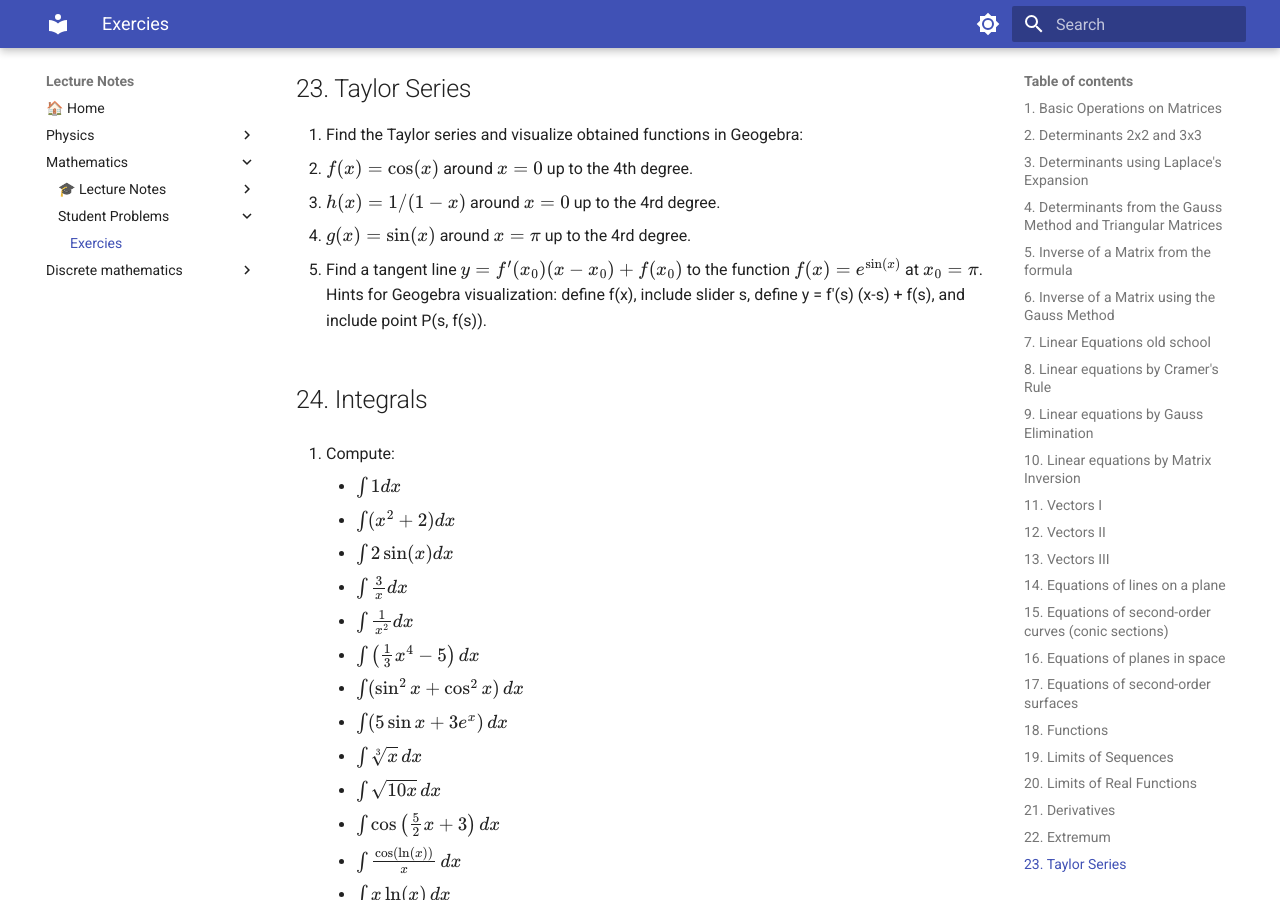
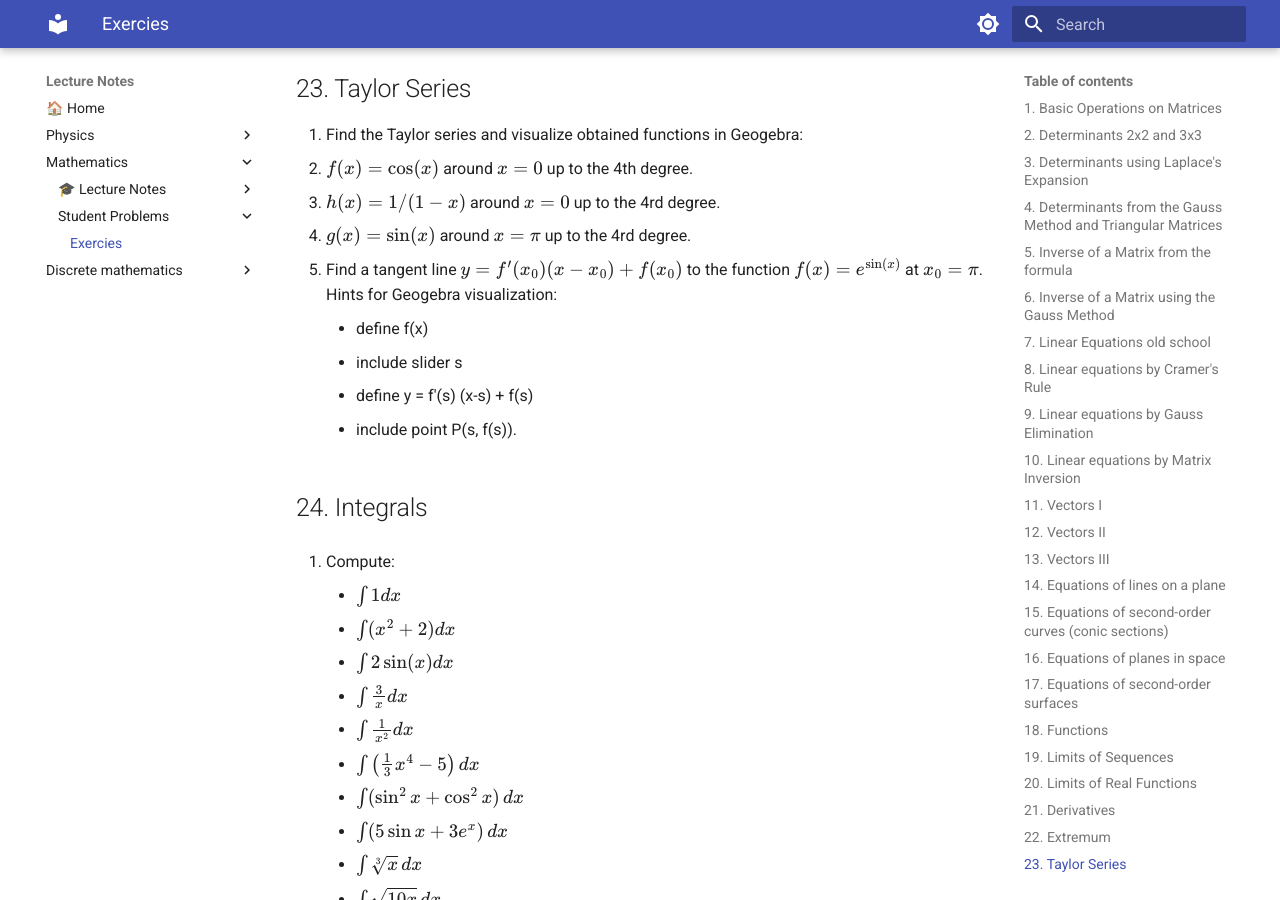
Before and after one commit to yusuf21sami/Mathematics_Physics_Lectures, an MkDocs documentation site: the page built from docs/Mathematics/Exercises.md, in a window 1280 px wide and 900 px high, scrolled down 10828 px. Built offline with MkDocs 1.6.1 and Material for MkDocs 9.7.7, drawn with Linux system fonts in a browser that asks for light colours; nearby versions of some CDN libraries.

Commit message:
refactor: improve clarity of tangent line exercise in Exercises.md

```diff
--- a/docs/Mathematics/Exercises.md
+++ b/docs/Mathematics/Exercises.md
@@ -513,7 +513,12 @@ and visualize functions in a single Geogebra notebook.
    - $h(x) = 1/(1-x)$ around $x = 0$ up to the 4rd degree.
    - $g(x) = \sin(x)$ around $x = \pi$ up to the 4rd degree.
 
-2. Find a tangent line $y = f'(x_0) (x-x_0) + f(x_0)$ to the function $f(x) = e^{\sin(x)}$ at $x_0 = \pi$. Hints for Geogebra visualization: define f(x), include slider s, define y = f'(s) (x-s) + f(s), and include point P(s, f(s)).
+2. Find a tangent line $y = f'(x_0) (x-x_0) + f(x_0)$ to the function $f(x) = e^{\sin(x)}$ at $x_0 = \pi$.
+Hints for Geogebra visualization:
+      * define f(x)
+      * include slider s
+      * define y = f'(s) (x-s) + f(s)
+      * include point P(s, f(s)).
 
 ## 24. Integrals
 
```
